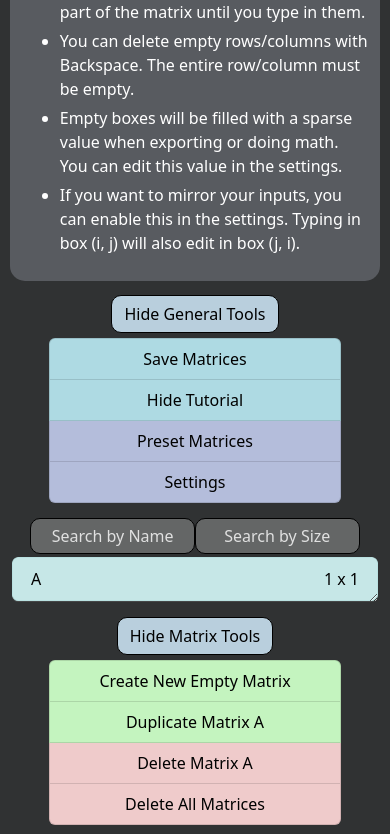
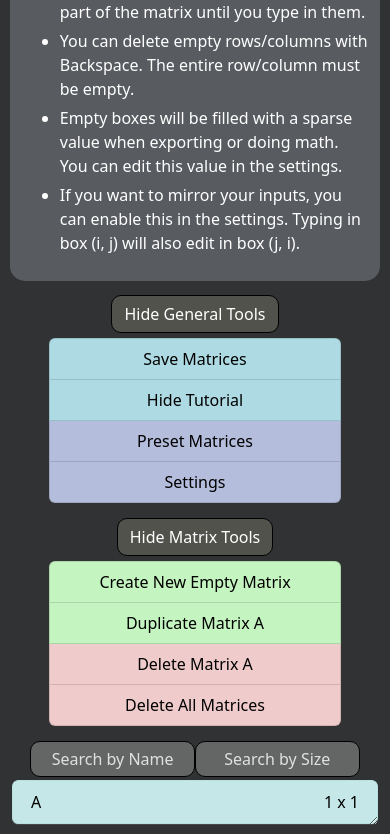
Before and after one commit to andrewctam/matrix-gen, a Next.js app in the folder frontend/: page / in a window 390 px wide. Shown: the part 983-1817 px from the top of the page. Built offline with nearby package versions, Linux system fonts and the light colour scheme.

Commit message:
Reorder navigation grid on small devices

```diff
--- a/frontend/components/navigation/Navigation.js
+++ b/frontend/components/navigation/Navigation.js
@@ -169,10 +169,10 @@ const Navigation = (props) => {
 
 
 
-        <div className={"col-sm-4 " + styles.info}>
+        <div className={"col-sm-4 order-sm-1 " + styles.generalTools}>
 
             <button
-                className = {"btn btn-primary " + styles.toolToggle}
+                className = {"btn btn-secondary " + styles.toolToggle}
                 onClick = {() => {setShowGeneralTools(!showGeneralTools)}}>
                 {showGeneralTools ? "Hide General Tools" : "General Tools"}
             </button>
@@ -235,17 +235,9 @@ const Navigation = (props) => {
         </div>
 
 
-        <div className="col-sm-4">
-            <input className={styles.nameSearchBar} onChange={updateSearchName} value={searchName} placeholder='Search by Name'></input>
-            <input className={styles.sizeSearchBar} onChange={updateSearchSize} value={searchSize} placeholder='Search by Size'></input>
-
-            <div id="selectors" className={"list-group " + styles.matrixSelectorContainer}> {selectors} </div>
-        </div>
-
-
-        <div className={"col-sm-4 " + styles.info}>
+        <div className={"col-sm-4 order-sm-3 " + styles.matrixTools}>
             <button
-                className = {"btn btn-primary " + styles.toolToggle}
+                className = {"btn btn-secondary " + styles.toolToggle}
                 onClick = {() => {setShowMatrixTools(!showMatrixTools)}}>
                 {showMatrixTools ? "Hide Matrix Tools" : "Matrix Tools"}
             </button>
@@ -289,14 +281,22 @@ const Navigation = (props) => {
                         buttonStyle={"danger"}
                         action={props.deleteAllMatrices}
                     />
-                    : null}
+                : null}
+
+            </div>
+            : null}
+
+        </div>
 
 
+        <div className={"col-sm-4 order-sm-2 " + styles.selectors}>
+            <input className={styles.nameSearchBar} onChange={updateSearchName} value={searchName} placeholder='Search by Name'></input>
+            <input className={styles.sizeSearchBar} onChange={updateSearchSize} value={searchSize} placeholder='Search by Size'></input>
 
-            </div> : null}
+            <div id="selectors" className={"list-group " + styles.matrixSelectorContainer}> {selectors} </div>
+        </div>
 
 
-        </div>
 
 
 
--- a/frontend/components/navigation/Navigation.module.css
+++ b/frontend/components/navigation/Navigation.module.css
@@ -5,9 +5,35 @@
   margin-bottom: 5px;
 }
 
-.info {
+
+@media (max-width: 576px) {
+  .navigateBar {
+    grid-template-columns: 1fr;
+    grid-template-rows: 3;
+    grid-template-areas: "col-1" "col-3" "col-2";
+
+  }
+
+}
+
+.generalTools {
+  grid-area: col-1;
   overflow: auto;
+
 }
+
+.selectors {
+  grid-area: col-2;
+  overflow: auto;
+
+}
+
+.matrixTools {
+  grid-area: col-3;
+  overflow: auto;
+
+}
+
 
 .nameSearchBar {
   width: 45%;
```
